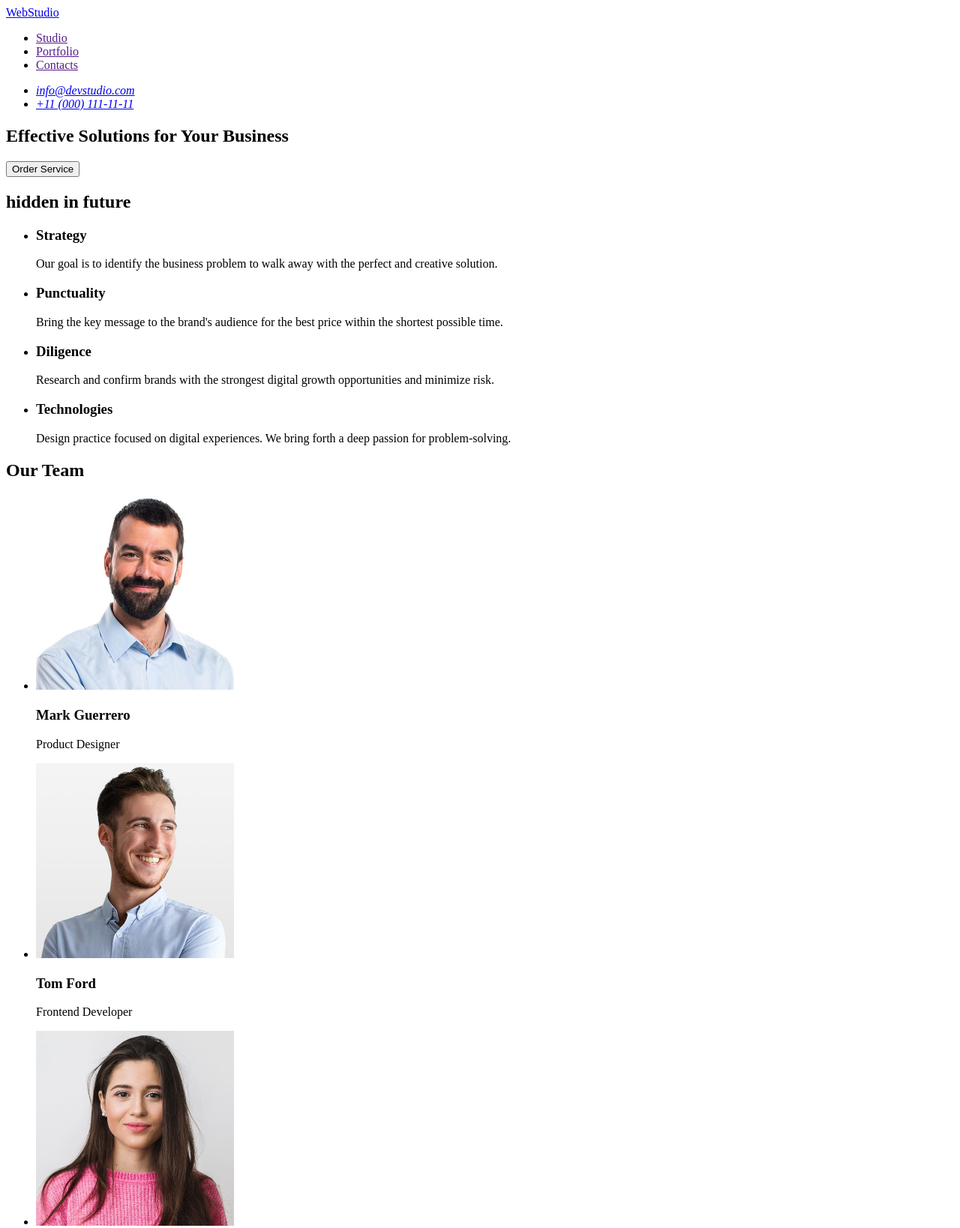
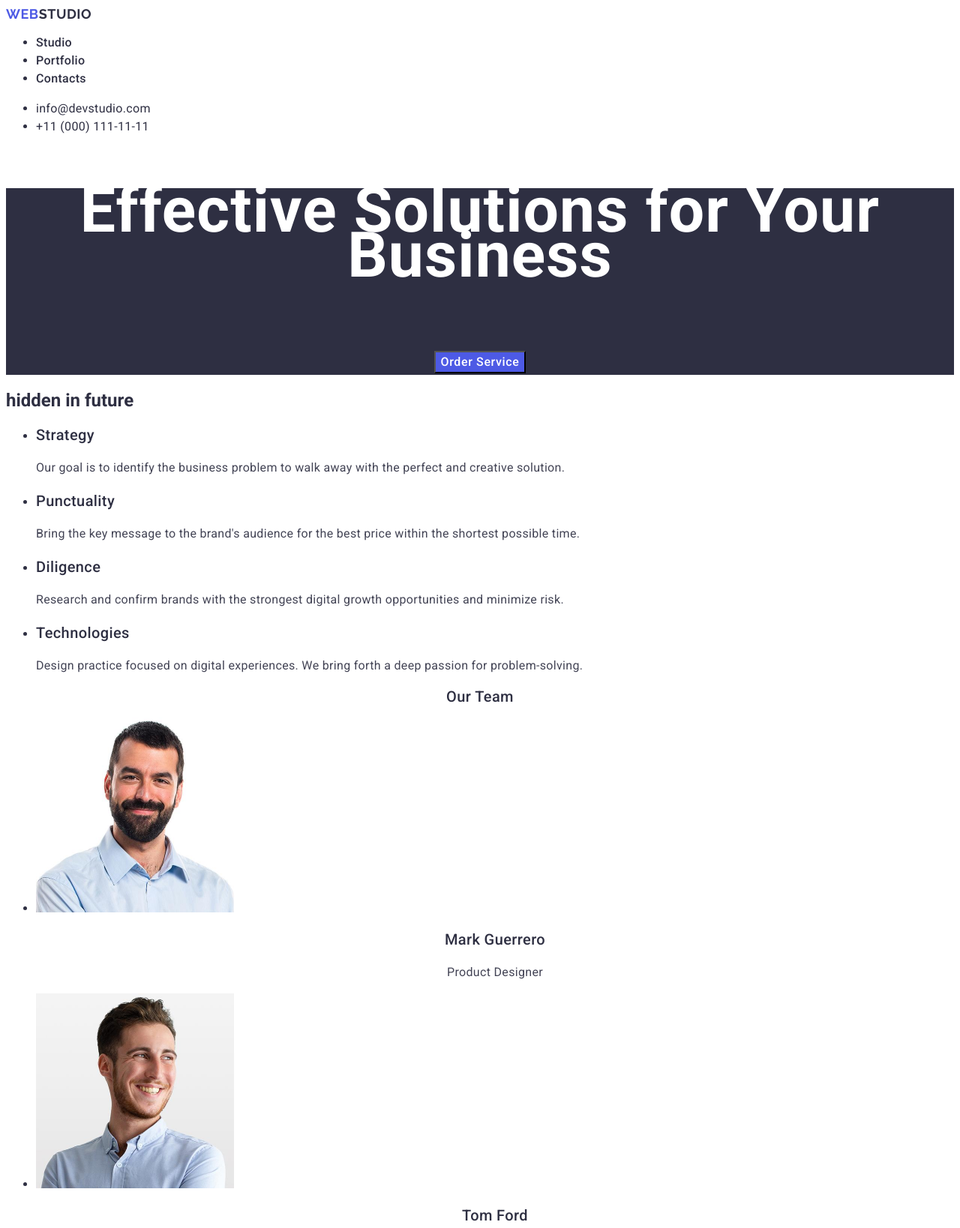
Before and after one commit to OleksandrZdor/goit-markup-hw-02, a plain HTML site: page index.html in a window 1280 px wide. Shown: the top 1638 px of the page at 75% size. Drawn offline with Linux system fonts and the light colour scheme.

Commit message:
first-try

```diff
--- a/css/styles.css
+++ b/css/styles.css
@@ -0,0 +1,139 @@
+body {
+
+    font-family: "Roboto", "Raleway", sans-serif;
+    color: #2e2f42;
+    a {
+            text-decoration: none;
+        }
+    }
+    span {
+        font-family: "Raleway",sans-serif;
+        color: #4d5ae5;
+    }
+    .logo {
+        font-family: "Raleway", sans-serif;
+        font-weight: 700;
+        font-size: 18px;
+        line-height: 117%;
+        letter-spacing: 0.03em;
+        text-transform: uppercase;
+        color: #2e2f42;
+    }
+    .nav-list a {
+        font-weight: 500;
+        font-size: 16px;
+        line-height: 150%;
+        letter-spacing: 0.02em;
+        color: #2e2f42;
+   }
+   .nav-list a:focus {
+    color: #404bbf;
+   }
+   .nav-list a:hover {
+       color: #404bbf;
+   }
+   .nav-list .nav-studio:active {
+    color: #404bbf;
+    background: #404bbf;
+   }
+   .address a {
+        font-weight: 400;
+        font-size: 16px;
+        line-height: 150%;
+        letter-spacing: 0.02em;
+        color: #2e2f42;
+        font-style: normal;
+   }
+   .address a:hover {
+        color: #404bbf;
+   }
+   .address a:focus {
+       color: #404bbf;
+   }
+   .header {
+        background: #2e2f42;
+        font-size: 56px;
+        line-height: 107%;
+        letter-spacing: 0.02em;
+        text-align: center;
+        color: #fff;
+   }
+    .button {
+        cursor: pointer;
+        background: #4d5ae5;
+        font-family: "Roboto", sans-serif;
+        font-weight: 500;
+        font-size: 16px;
+        line-height: 150%;
+        letter-spacing: 0.04em;
+        color: #fff;
+    }
+    .button:hover {
+        background: #404bbf;
+    }
+    .button:focus {
+        background: #404bbf;
+    }
+    .adv-list {
+            font-weight: 500;
+            font-size: 20px;
+            line-height: 120%;
+            letter-spacing: 0.02em;
+    }
+    .adv-descr {
+            font-weight: 400;
+            font-size: 16px;
+            line-height: 150%;
+            letter-spacing: 0.02em;
+            color: #434455;
+    }
+    .team {
+            font-size: 36px;
+            line-height: 111%;
+            letter-spacing: 0.02em;
+            text-align: center;
+    }
+    .team {
+            font-weight: 500;
+            font-size: 20px;
+            line-height: 120%;
+            letter-spacing: 0.02em;
+            text-align: center;
+    }
+    .team-list {
+            font-weight: 500;
+            font-size: 20px;
+            line-height: 120%;
+            letter-spacing: 0.02em;
+            text-align: center;
+            color: #2e2f42;
+    }
+    .team-list-prof {
+            font-weight: 400;
+            font-size: 16px;
+            line-height: 150%;
+            letter-spacing: 0.02em;
+            text-align: center;
+            color: #434455;
+    }
+    .portfolio {
+            font-size: 36px;
+            line-height: 111%;
+            letter-spacing: 0.02em;
+            text-align: center;
+            color: #2e2f42;
+    }
+    .portfolio-list {
+            font-weight: 500;
+            font-size: 20px;
+            line-height: 120%;
+            letter-spacing: 0.02em;
+            color: #2e2f42;
+    }
+    .portfolio-descr {
+            font-weight: 400;
+            font-size: 16px;
+            line-height: 150%;
+            letter-spacing: 0.02em;
+            color: #434455;
+    }
--- a/index.html
+++ b/index.html
@@ -4,9 +4,8 @@
     <meta charset="UTF-8">
     <link rel="preconnect" href="https://fonts.googleapis.com">
     <link rel="preconnect" href="https://fonts.gstatic.com" crossorigin>
-    <link href="https://fonts.googleapis.com/css2?family=Roboto:ital,wght@0,100..900;1,100..900&display=swap"
-        rel="stylesheet">
-    <link href="https://fonts.googleapis.com/css2?family=Raleway:ital,wght@0,100..900;1,100..900&family=Roboto:ital,wght@0,100..900;1,100..900&display=swap"
+    <link
+        href="https://fonts.googleapis.com/css2?family=Raleway:ital,wght@0,100..900;1,100..900&family=Roboto:ital,wght@0,100..900;1,100..900&display=swap"
         rel="stylesheet">
     <link rel="stylesheet" href="./css/styles.css" />
     <title>title</title>
@@ -14,10 +13,10 @@
 <body>
     <header>
         <nav>
-        <a href="./index.html">WebStudio</a>
-            <ul>
+        <a href="./index.html" class="logo"><span>Web</span>Studio</a>
+            <ul class="nav-list">
                 <li>
-                    <a href="">Studio</a>
+                    <a href="" class="nav-studio">Studio</a>
                 </li>
                 <li>
                     <a href="">Portfolio</a>
@@ -28,106 +27,105 @@
             </ul>
         </nav>
         <address>
-            <Ul>
+            <ul class="address">
                 <li><a href="mailto:info@devstudio.com">info@devstudio.com</a></li>
                 <li><a href="tel:+110001111111">+11 (000) 111-11-11</a></li>
-            </Ul>
+            </ul>
         </address>
     </header>
     <main>
-        <section>
+        <section class="header">
             <h1>Effective Solutions for Your Business</h1>
-            <button type="button">Order Service</button>
+            <button type="button" class="button">Order Service</button>
         </section>
         <section>
-            <h2>hidden in future</h2>
+            <h2 class="advantages">hidden in future</h2>
             <ul>
                     <li>
-                            <h3>Strategy</h3>
-                            <p>Our goal is to identify the business
+                            <h3 class="adv-list">Strategy</h3>
+                            <p class="adv-descr">Our goal is to identify the business
                             problem to walk away with the perfect and creative solution.</p>
                     </li>
                     <li>
-                            <h3>Punctuality</h3>
-                            <p>Bring the key message to the brand's audience for the best price within the shortest possible time.</p>
+                            <h3 class="adv-list">Punctuality</h3>
+                            <p class="adv-descr">Bring the key message to the brand's audience for the best price within the shortest possible time.</p>
                     </li>
                     <li>
-                            <h3>Diligence</h3>
-                            <p>Research and confirm brands with the strongest digital growth opportunities and minimize risk.</p>
+                            <h3 class="adv-list">Diligence</h3>
+                            <p class="adv-descr">Research and confirm brands with the strongest digital growth opportunities and minimize risk.</p>
                     </li>
                     <li>
-                            <h3>Technologies</h3>
-                            <p>Design practice focused on digital experiences. We bring forth a deep passion for problem-solving.</p>
+                            <h3 class="adv-list">Technologies</h3>
+                            <p class="adv-descr">Design practice focused on digital experiences. We bring forth a deep passion for problem-solving.</p>
                     </li>
             </ul>
         </section>
         <section>
-                <h2>Our Team</h2>
+                <h2 class="team">Our Team</h2>
                 <ul>
                     <li>
                         <img src="./images/photo1.jpg" alt="Product Designer" width="264">
-                        <h3>Mark Guerrero</h3>
-                        <p>Product Designer</p>
+                        <h3 class="team-list">Mark Guerrero</h3>
+                        <p class="team-list-prof">Product Designer</p>
                     </li>
                     <li>
                         <img src="./images/photo2.jpg" alt="Frontend Developer" width="264">
-                        <h3>Tom Ford</h3>
-                        <p>Frontend Developer</p>
+                        <h3 class="team-list">Tom Ford</h3>
+                        <p class="team-list-prof">Frontend Developer</p>
                     </li>
                     <li>
                         <img src="./images/photo3.jpg" alt="Marketing" width="264">
-                        <h3>Camila Garcia</h3>
-                        <p>Marketing</p>
+                        <h3 class="team-list">Camila Garcia</h3>
+                        <p class="team-list-prof">Marketing</p>
                     </li>
                     <li>
                         <img src="./images/photo4.jpg" alt="UI Designer" width="264">
-                        <h3>Daniel Wilson</h3>
-                        <p>UI Designer</p>
+                        <h3 class="team-list">Daniel Wilson</h3>
+                        <p class="team-list-prof">UI Designer</p>
                     </li>
                 </ul>
         </section>
         <section>
-                <h2>Our Portfolio</h2>
+                <h2 class="portfolio">Our Portfolio</h2>
                 <ul>
                     <li>
                         <img src="./images/img1.jpg" alt="Banking App" width="360">
-                        <h3>Banking App</h3>
-                        <p>App</p>
+                        <h3 class="portfolio-list">Banking App</h3>
+                        <p class="portfolio-descr">App</p>
                     </li>
                     <li>
                         <img src="./images/img2.jpg" alt="Cashless Payment" width="360">
-                        <h3>Cashless Payment</h3>
-                        <p>Marketing</p>
+                        <h3 class="portfolio-list">Cashless Payment</h3>
+                        <p class="portfolio-descr">Marketing</p>
                     </li>
                     <li>
                         <img src="./images/img3.jpg" alt="Meditation App" width="360">
-                        <h3>Meditation App</h3>
-                        <p>App</p>
+                        <h3 class="portfolio-list">Meditation App</h3>
+                        <p class="portfolio-descr">App</p>
                     </li>
                     <li>
                         <img src="./images/img4.jpg" alt="Taxi Service" width="360">
-                        <h3>Taxi Service</h3>
-                        <p>Marketing</p>
+                        <h3 class="portfolio-list">Taxi Service</h3>
+                        <p class="portfolio-descr">Marketing</p>
                     </li>
                     <li>
                         <img src="./images/img5.jpg" alt="Screen Illustrations" width="360">
-                        <h3>Screen Illustrations</h3>
-                        <p>Design</p>
+                        <h3 class="portfolio-list">Screen Illustrations</h3>
+                        <p class="portfolio-descr">Design</p>
                     </li>
                     <li>
                         <img src="./images/img6.jpg" alt="Online Courses" width="360">
-                        <h3>Online Courses</h3>
-                        <p>Marketing</p>
+                        <h3 class="portfolio-list">Online Courses</h3>
+                        <p class="portfolio-descr">Marketing</p>
                     </li>
                 </ul>
         </section>
     </main>
     <footer>
-        <a href="./index.html">WebStudio</a>
+        <a href="./index.html" class="logo"><span>Web</span>Studio</a>
         <p>
             Increase the flow of customers and sales for your business with digital marketing & growth solutions.
         </p>
     </footer>
-
 </body>
 </html>
```
